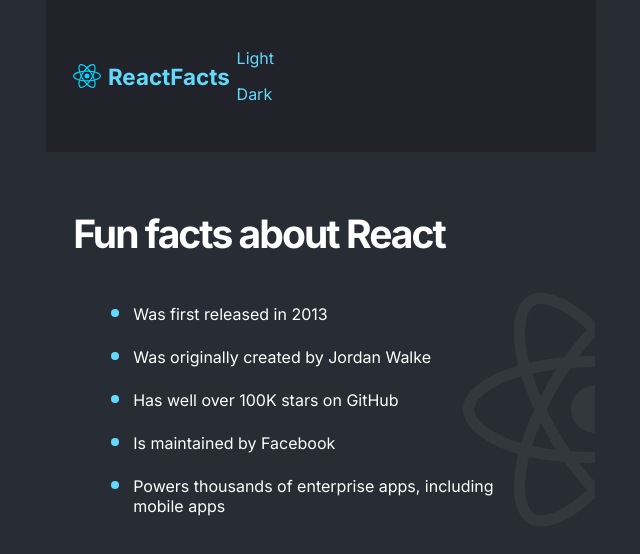
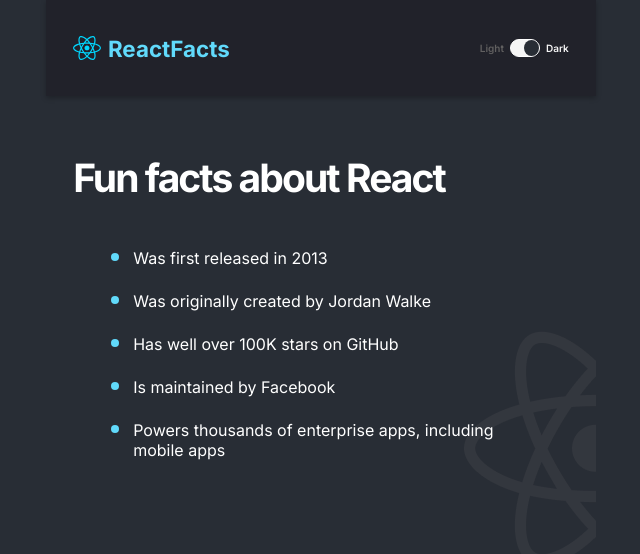
Before and after one commit to adex-badr18/scrimba-first-react-app, a React (Vite) app: page / in a window 1280 px wide. Shown: the top 554 px of the page, without its empty margins (319-959 px from the left). Built offline with nearby package versions, Linux system fonts and the light colour scheme.

Commit message:
Refactor CSS & style toggle slider

```diff
--- a/src/App.css
+++ b/src/App.css
@@ -2,6 +2,12 @@
     background-color: #21222A;
     color: #61DAFB;
     padding: 2em 1.7em;
+    box-shadow: 0px 2px 5px rgba(0, 0, 0, 0.25);
+    z-index: 9999;
+}
+
+header.light {
+    background-color: #FFFFFF;
 }
 
 nav {
@@ -20,10 +26,63 @@
     font-weight: 700;
 }
 
-.course-title {
+/* Toggler */
+
+.toggler {
     margin-left: auto;
-    color: #DEEBF8;
+    display: flex;
+    align-items: center;
+    gap: 6px;
+}
+
+.toggler p {
+    font-size: 0.625rem;
     font-weight: 600;
+}
+
+.toggler .light-text {
+    color: #616060;
+}
+
+.light .toggler .light-text {
+    color: #282D35;
+}
+
+.toggler .dark-text {
+    color: #F5F5F5;
+}
+
+.light .toggler .dark-text {
+    color: #c9c9c9;
+}
+
+.toggler-slider {
+    display: flex;
+    justify-content: flex-end;
+    align-items: center;
+    background-color: #F5F5F5;
+    width: 28px;
+    height: 16px;
+    border-radius: 2em;
+    border: 1px solid #FFFFFF;
+    box-sizing: content-box;
+}
+
+.light .toggler-slider {
+    justify-content: flex-start;
+    background-color: #21222A;
+    border: 1px solid #21222A;
+}
+
+.toggler-slider-circle {
+    width: 15px;
+    height: 16px;
+    border-radius: 50%;
+    background-color: #282D35;
+}
+
+.light .toggler-slider-circle {
+    background-color: #FFFFFF;
 }
 
 /* MAIN */
@@ -32,15 +91,16 @@
     color: #FFFFFF;
     padding: 3.6em 1.7em;
     flex: 1;
-    position: relative;
     z-index: 1;
+    background-image: url('/Group.png');
+    background-position: right center;
+    background-repeat: no-repeat;
 }
 
-main::after {
-    content: url('/Group.png');
-    position: absolute;
-    right: 1px;
-    top: 140px;
+main.light {
+    background-color: #FFFFFF;
+    background-image: url('/react-icon-light.png');
+    color: #282D35;
 }
 
 .list-title {
```
Also changed, not shown: src/index.css (+0 -70 lines).
